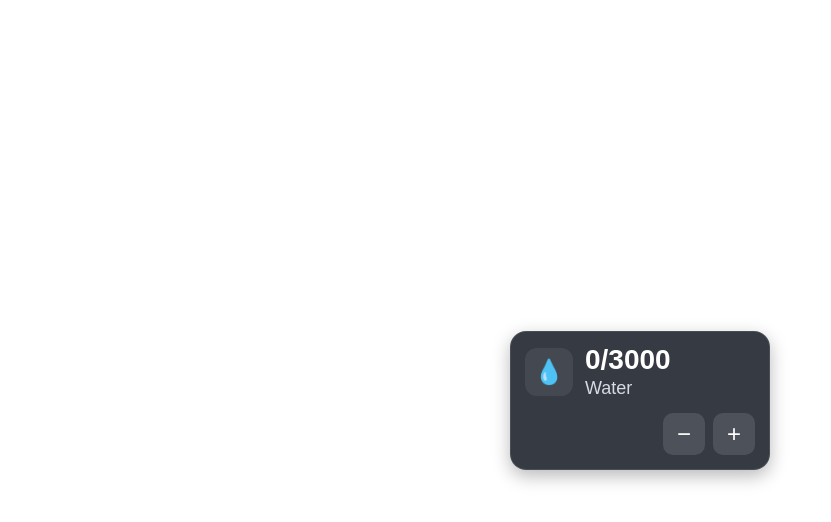
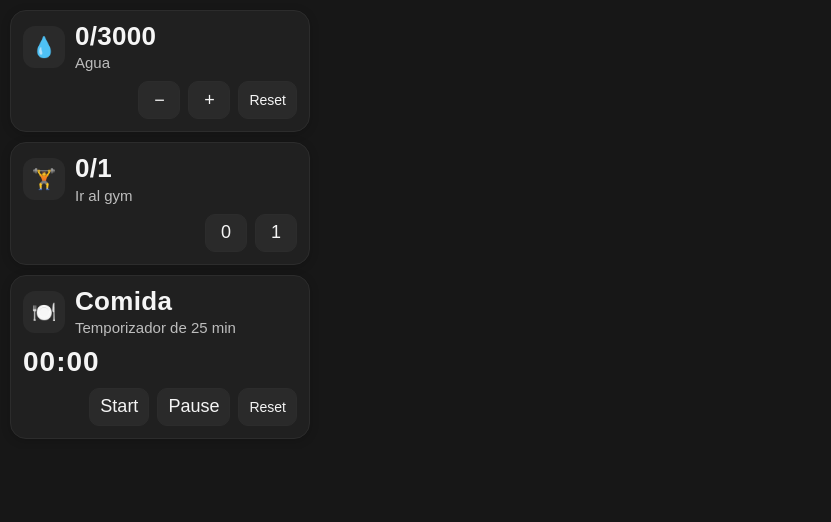
Before and after one commit to vicprocel29/notion1, a plain HTML site: page index.html in a window 1280 px wide. Shown: the whole page, without its empty margins (0-831 px from the left). Drawn offline with Linux system fonts and the light colour scheme.

Commit message:
Update index.html for widget layout and styles

```diff
--- a/index.html
+++ b/index.html
@@ -2,118 +2,318 @@
 <html lang="es">
 <head>
   <meta charset="UTF-8" />
-  <meta name="viewport" content="width=device-width, initial-scale=1.0" />
-  <title>Water Counter</title>
+  <meta name="viewport" content="width=320, initial-scale=1.0" />
+  <title>Widgets personales</title>
   <style>
+    :root{
+      --bg:#171717;
+      --card:#202020;
+      --line:#2c2c2c;
+      --text:#f5f5f5;
+      --muted:#bdbdbd;
+      --soft:#2a2a2a;
+    }
+
     html, body {
       margin: 0;
       padding: 0;
-      background: transparent;
+      width: 320px;
+      background: var(--bg);
       font-family: Arial, sans-serif;
-      overflow: hidden;
+      color: var(--text);
+      overflow-x: hidden;
     }
 
     body {
-      display: flex;
-      justify-content: center;
-      align-items: center;
-      min-height: 100vh;
+      padding: 10px;
+      box-sizing: border-box;
     }
 
-    .widget {
-      width: 260px;
-      padding: 14px;
+    .stack {
+      display: flex;
+      flex-direction: column;
+      gap: 10px;
+    }
+
+    .card {
+      background: var(--card);
+      border: 1px solid var(--line);
       border-radius: 16px;
-      background: rgba(26, 31, 41, 0.88);
-      color: #ffffff;
-      border: 1.5px solid rgba(255,255,255,0.10);
-      box-shadow: 0 6px 18px rgba(0,0,0,0.28);
+      padding: 12px;
       box-sizing: border-box;
-      backdrop-filter: blur(6px);
-      -webkit-backdrop-filter: blur(6px);
+      box-shadow: 0 2px 10px rgba(0,0,0,.18);
     }
 
     .top {
       display: flex;
       align-items: center;
-      gap: 12px;
+      gap: 10px;
     }
 
     .icon {
-      width: 48px;
-      height: 48px;
+      width: 42px;
+      height: 42px;
       border-radius: 12px;
-      background: rgba(255,255,255,0.08);
+      background: var(--soft);
       display: flex;
       align-items: center;
       justify-content: center;
-      font-size: 24px;
+      font-size: 20px;
+      flex-shrink: 0;
     }
 
     .info {
       flex: 1;
+      min-width: 0;
     }
 
     .count {
-      font-size: 28px;
-      font-weight: bold;
-      line-height: 1;
+      font-size: 26px;
+      font-weight: 700;
+      line-height: 1.05;
+      letter-spacing: .3px;
     }
 
     .label {
-      font-size: 18px;
+      font-size: 15px;
+      color: var(--muted);
       margin-top: 4px;
-      color: #d7dbe3;
     }
 
     .buttons {
       display: flex;
       gap: 8px;
-      margin-top: 14px;
       justify-content: flex-end;
+      margin-top: 10px;
+      flex-wrap: wrap;
     }
 
     button {
-      width: 42px;
-      height: 42px;
-      border: none;
+      min-width: 42px;
+      height: 38px;
+      border: 1px solid var(--line);
       border-radius: 10px;
-      font-size: 24px;
+      background: #2a2a2a;
+      color: var(--text);
+      font-size: 18px;
       cursor: pointer;
-      background: rgba(255,255,255,0.12);
-      color: white;
+      padding: 0 10px;
     }
 
     button:hover {
-      background: rgba(255,255,255,0.18);
+      background: #313131;
+    }
+
+    .mini {
+      font-size: 14px;
+    }
+
+    .timer {
+      display: flex;
+      justify-content: space-between;
+      align-items: center;
+      gap: 10px;
+      margin-top: 10px;
+    }
+
+    .timer-value {
+      font-size: 28px;
+      font-weight: 700;
+      letter-spacing: 1px;
     }
   </style>
 </head>
 <body>
-  <div class="widget">
-    <div class="top">
-      <div class="icon">💧</div>
-      <div class="info">
-        <div class="count"><span id="count">0</span>/3000</div>
-        <div class="label">Water</div>
+  <div class="stack">
+
+    <!-- AGUA -->
+    <div class="card">
+      <div class="top">
+        <div class="icon">💧</div>
+        <div class="info">
+          <div class="count"><span id="waterCount">0</span>/3000</div>
+          <div class="label">Agua</div>
+        </div>
+      </div>
+      <div class="buttons">
+        <button onclick="changeWater(-50)">−</button>
+        <button onclick="changeWater(50)">+</button>
+        <button class="mini" onclick="resetWater()">Reset</button>
       </div>
     </div>
 
-    <div class="buttons">
-      <button onclick="change(-50)">−</button>
-      <button onclick="change(50)">+</button>
+    <!-- GYM -->
+    <div class="card">
+      <div class="top">
+        <div class="icon">🏋️</div>
+        <div class="info">
+          <div class="count"><span id="gymCount">0</span>/1</div>
+          <div class="label">Ir al gym</div>
+        </div>
+      </div>
+      <div class="buttons">
+        <button onclick="setGym(0)">0</button>
+        <button onclick="setGym(1)">1</button>
+      </div>
     </div>
+
+    <!-- COMIDA -->
+    <div class="card">
+      <div class="top">
+        <div class="icon">🍽️</div>
+        <div class="info">
+          <div class="count">Comida</div>
+          <div class="label">Temporizador de 25 min</div>
+        </div>
+      </div>
+
+      <div class="timer">
+        <div class="timer-value" id="mealTimer">25:00</div>
+      </div>
+
+      <div class="buttons">
+        <button onclick="startMealTimer()">Start</button>
+        <button onclick="pauseMealTimer()">Pause</button>
+        <button class="mini" onclick="resetMealTimer()">Reset</button>
+      </div>
+    </div>
+
   </div>
 
   <script>
-    let count = 0;
+    // ------- AGUA -------
+    const WATER_KEY = "widget_water_count_v2";
+    let water = Number(localStorage.getItem(WATER_KEY));
+    if (isNaN(water)) water = 0;
 
-    function change(value) {
-      count += value;
-      if (count < 0) count = 0;
-      if (count > 3000) count = 3000;
-      document.getElementById("count").textContent = count;
+    function renderWater() {
+      document.getElementById("waterCount").textContent = water;
+      localStorage.setItem(WATER_KEY, water);
     }
+
+    function changeWater(value) {
+      water += value;
+      if (water < 0) water = 0;
+      if (water > 3000) water = 3000;
+      renderWater();
+    }
+
+    function resetWater() {
+      water = 0;
+      renderWater();
+    }
+
+    // ------- GYM -------
+    const GYM_KEY = "widget_gym_count_v2";
+    let gym = Number(localStorage.getItem(GYM_KEY));
+    if (isNaN(gym)) gym = 0;
+    if (gym !== 0 && gym !== 1) gym = 0;
+
+    function renderGym() {
+      document.getElementById("gymCount").textContent = gym;
+      localStorage.setItem(GYM_KEY, gym);
+    }
+
+    function setGym(value) {
+      gym = value;
+      renderGym();
+    }
+
+    // ------- TIMER COMIDA -------
+    const MEAL_SECONDS_KEY = "widget_meal_seconds_v2";
+    const MEAL_RUNNING_KEY = "widget_meal_running_v2";
+    const MEAL_END_KEY = "widget_meal_end_v2";
+
+    let mealSeconds = Number(localStorage.getItem(MEAL_SECONDS_KEY));
+    if (isNaN(mealSeconds)) mealSeconds = 1500; // 25 min
+
+    let mealRunning = localStorage.getItem(MEAL_RUNNING_KEY) === "true";
+    let mealEnd = Number(localStorage.getItem(MEAL_END_KEY));
+    let timerInterval = null;
+
+    function formatTime(totalSeconds) {
+      const min = Math.floor(totalSeconds / 60);
+      const sec = totalSeconds % 60;
+      return String(min).padStart(2, "0") + ":" + String(sec).padStart(2, "0");
+    }
+
+    function renderMeal() {
+      document.getElementById("mealTimer").textContent = formatTime(mealSeconds);
+      localStorage.setItem(MEAL_SECONDS_KEY, mealSeconds);
+      localStorage.setItem(MEAL_RUNNING_KEY, mealRunning);
+      if (mealRunning) {
+        localStorage.setItem(MEAL_END_KEY, mealEnd);
+      }
+    }
+
+    function tickMeal() {
+      if (!mealRunning) return;
+
+      const now = Date.now();
+      const remaining = Math.max(0, Math.ceil((mealEnd - now) / 1000));
+      mealSeconds = remaining;
+      renderMeal();
+
+      if (remaining <= 0) {
+        mealRunning = false;
+        clearInterval(timerInterval);
+        timerInterval = null;
+        renderMeal();
+      }
+    }
+
+    function startMealTimer() {
+      if (mealRunning) return;
+      mealRunning = true;
+      mealEnd = Date.now() + mealSeconds * 1000;
+      renderMeal();
+
+      if (timerInterval) clearInterval(timerInterval);
+      timerInterval = setInterval(tickMeal, 500);
+    }
+
+    function pauseMealTimer() {
+      if (!mealRunning) return;
+      tickMeal();
+      mealRunning = false;
+      if (timerInterval) {
+        clearInterval(timerInterval);
+        timerInterval = null;
+      }
+      renderMeal();
+    }
+
+    function resetMealTimer() {
+      mealRunning = false;
+      mealSeconds = 1500;
+      if (timerInterval) {
+        clearInterval(timerInterval);
+        timerInterval = null;
+      }
+      localStorage.removeItem(MEAL_END_KEY);
+      renderMeal();
+    }
+
+    function restoreMealTimer() {
+      if (mealRunning) {
+        const savedEnd = Number(localStorage.getItem(MEAL_END_KEY));
+        if (!isNaN(savedEnd) && savedEnd > Date.now()) {
+          mealEnd = savedEnd;
+          tickMeal();
+          timerInterval = setInterval(tickMeal, 500);
+        } else {
+          mealRunning = false;
+          mealSeconds = 0;
+          renderMeal();
+        }
+      } else {
+        renderMeal();
+      }
+    }
+
+    renderWater();
+    renderGym();
+    restoreMealTimer();
   </script>
 </body>
 </html>
```
